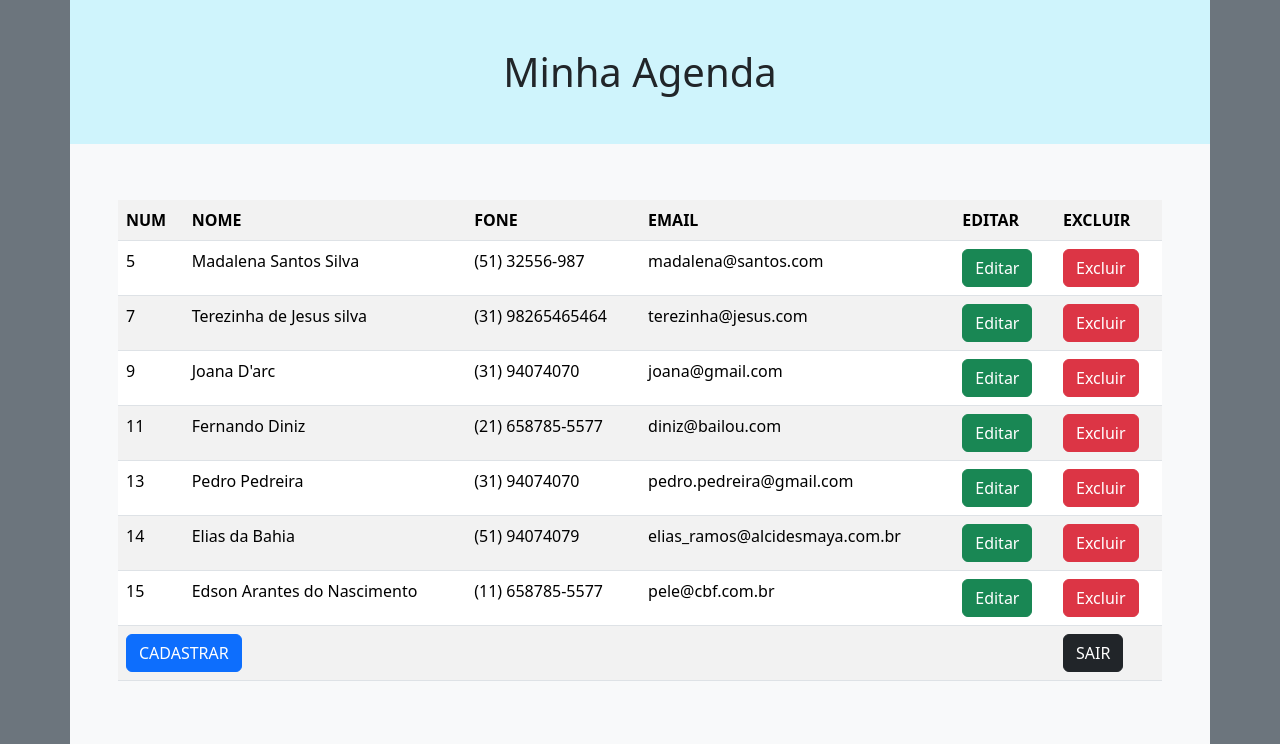
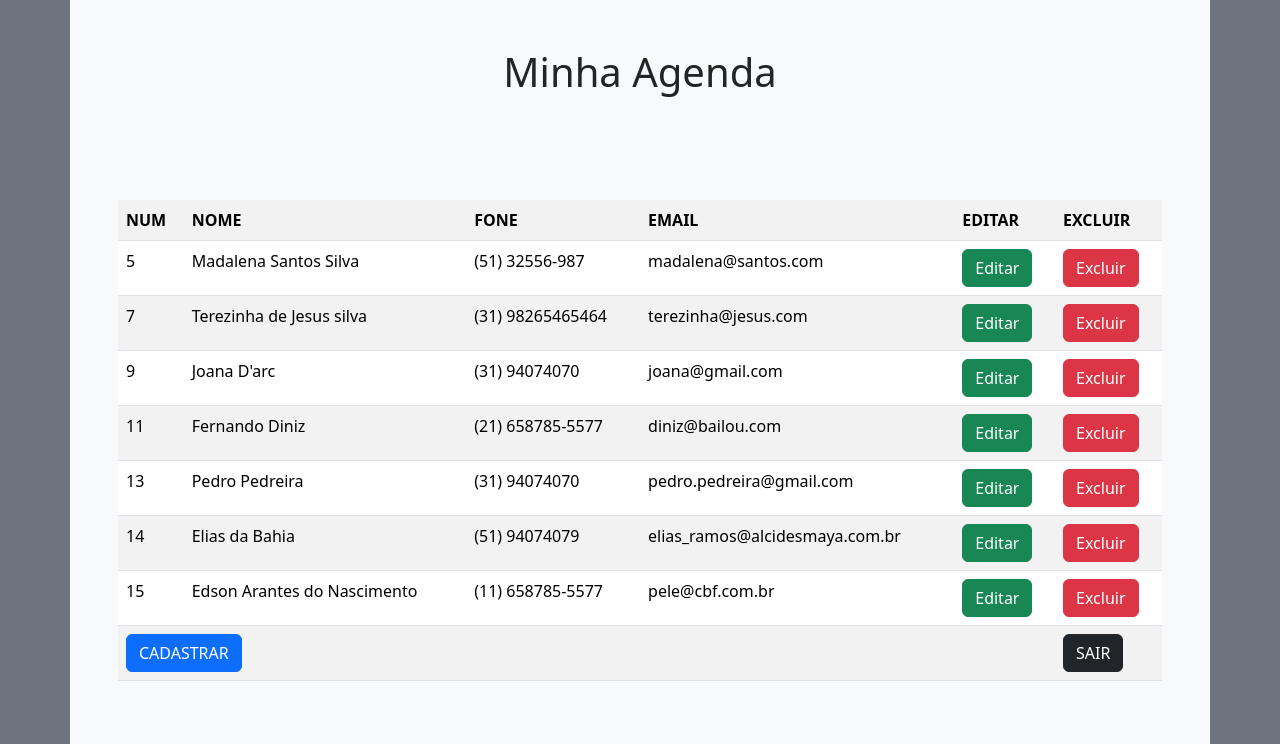
Before and after one commit to mpmotta/conecta, a PHP site: page /view/agenda.php in a window 1280 px wide. Shown: the top 744 px of the page. Run offline with PHP 8.4, Linux system fonts and the light colour scheme; the visitor is signed in with stand-in values (Sample User, id 1); data comes from the database, SQL or seed files in the repository; some libraries are stand-ins or nearby versions.

Commit message:
[feat] ajuste de cor bg agenda

```diff
--- a/view/agenda.php
+++ b/view/agenda.php
@@ -12,7 +12,7 @@
 </head>
 <body class="bg-secondary">
     <div class="container bg-light p-0">
-    <h1 class="bg-info-subtle text-center p-5">Minha Agenda</h1>
+    <h1 class="bg-black.bg-gradient text-center p-5">Minha Agenda</h1>
     <section class="p-5">
         <table class="table table-striped">
             <tr>
```
